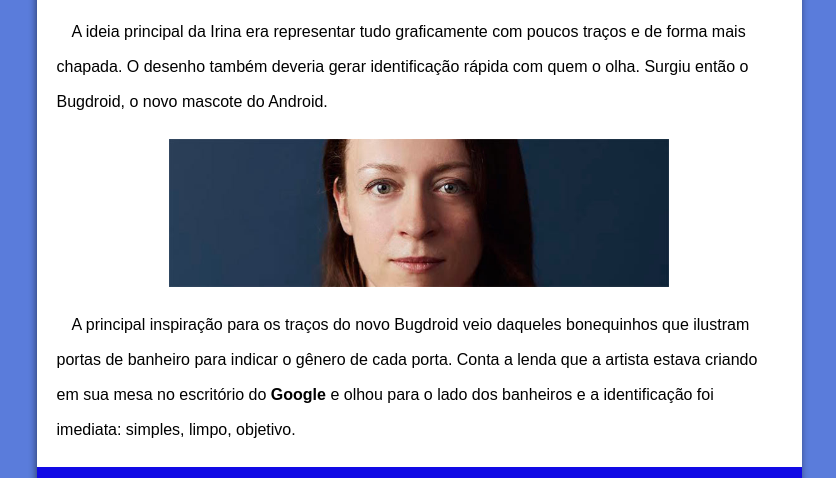
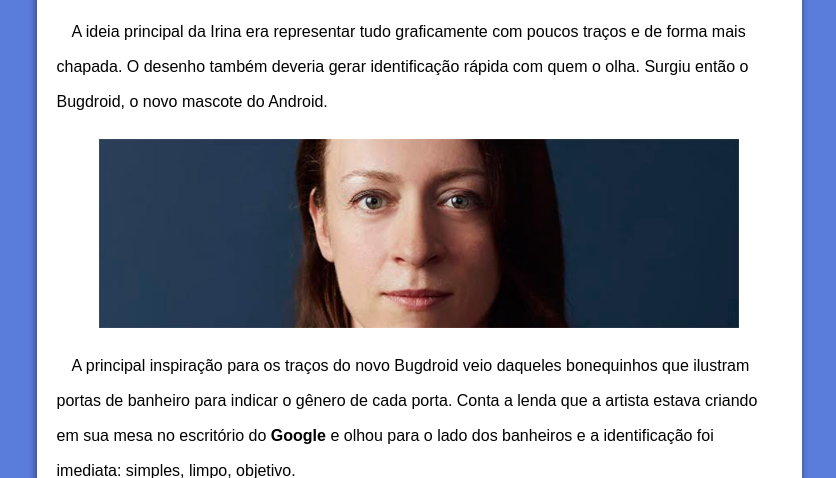
Before and after one commit to kevynmendesliebel/projeto-novo, a plain HTML site: page index.html in a window 1280 px wide. Shown: the part 1300-1778 px from the top of the page, without its empty margins (221-1057 px from the left). Drawn offline with Linux system fonts and the light colour scheme.

Commit message:
mudança na foto da Irina

```diff
--- a/style.css
+++ b/style.css
@@ -110,7 +110,7 @@ nav a:hover {
 }
 
 .irina  {
-    max-width: 500px;
+    max-width: 640px;
     min-width: 300px;
     margin: auto;
     display: block;
```
